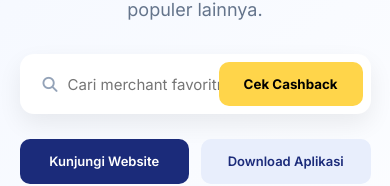
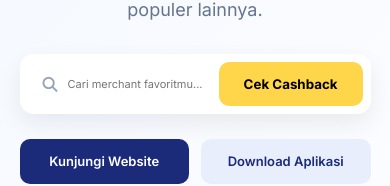
Before and after one commit to rosalindahayin58-source/CashBaik.com, a Vue app: page / in a window 390 px wide. Shown: the part 376-562 px from the top of the page. Built offline with nearby package versions, Linux system fonts and the light colour scheme.

Commit message:
pesan perubahan

```diff
--- a/src/style.css
+++ b/src/style.css
@@ -572,6 +572,7 @@ img{ max-width:100%; height:auto; display:block; }
     /* Hero */
     .hero{ padding:70px 5%; }
     .hero-content h1{ font-size:32px; }
+    .input-group input{ font-size:11px; }
     .hero-buttons{ flex-wrap:nowrap; }
     .hero-btn{ flex:1; min-width:0; font-size:13px; padding:12px 10px; }
 
```
